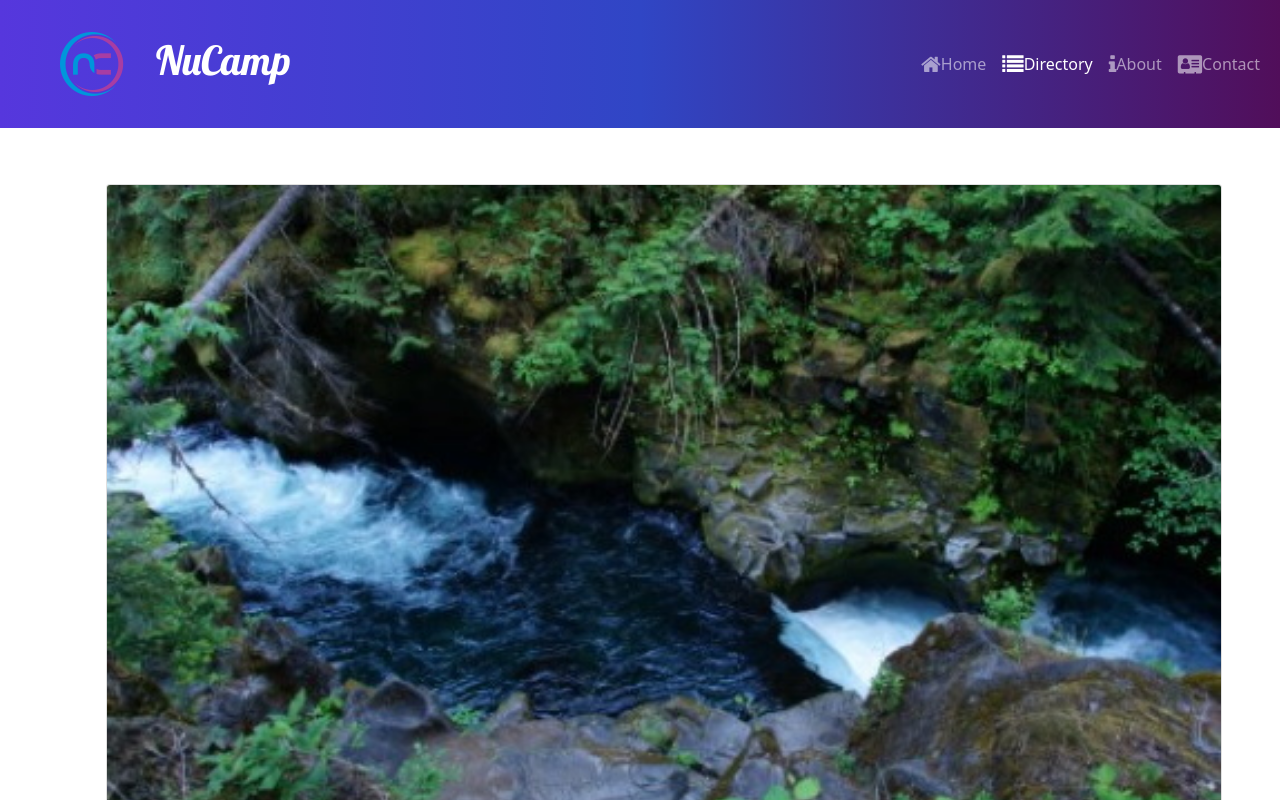
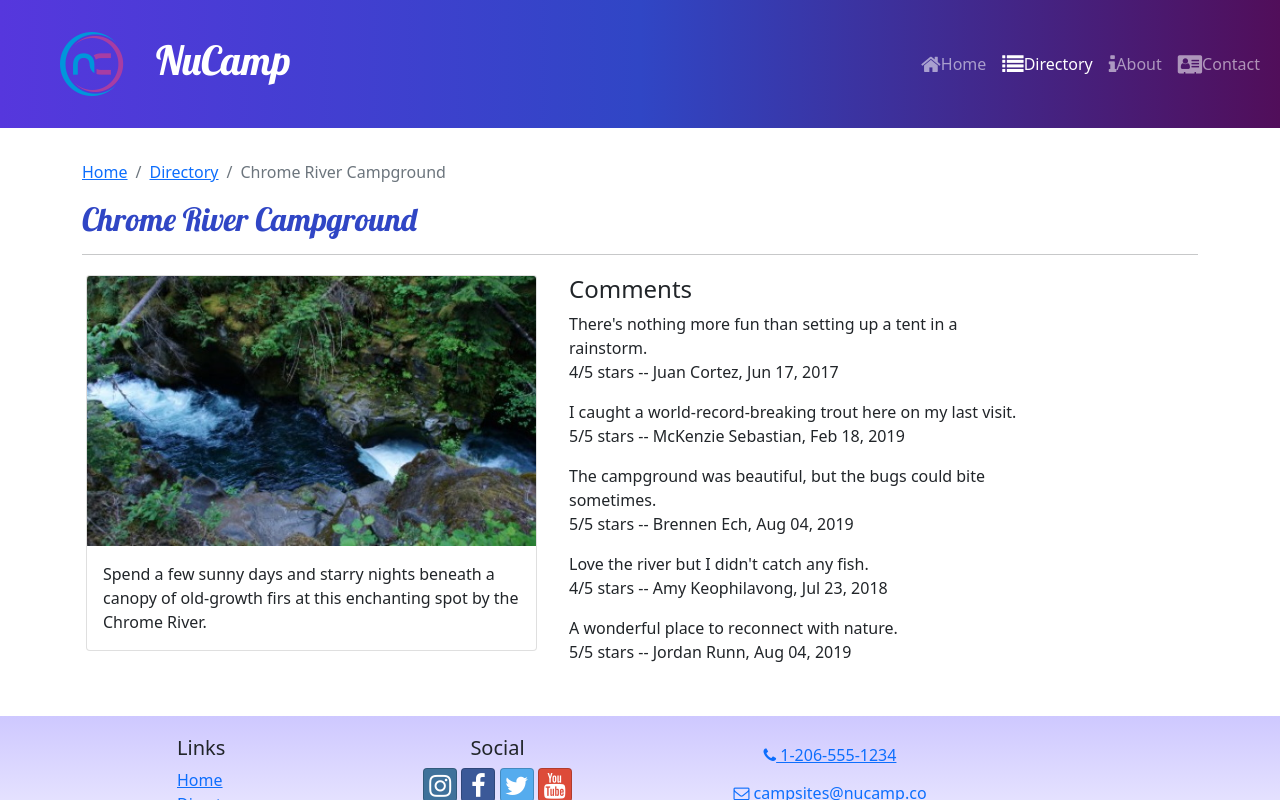
Before and after one commit to mGenerator/nuCampsite-React, a React (Create React App) app: page /directory/1 in a window 1280 px wide. Shown: the top 800 px of the page. Built offline with nearby package versions, Linux system fonts and the light colour scheme.

Commit message:
Breadcrumbs Subheader

```diff
--- /dev/null
+++ b/src/components/SubHeader.js
@@ -0,0 +1,26 @@
+import {Col,Row,Breadcrumb, BreadcrumbItem} from 'reactstrap';
+import {Link} from 'react-router-dom';
+const SubHeader=({current, detail})=>{
+  return (
+    <Row>
+      <Col>
+        <Breadcrumb>
+          <BreadcrumbItem>
+            <Link to='/'>Home</Link>
+          </BreadcrumbItem>
+          {detail && (
+            <BreadcrumbItem >
+              <Link to='/directory'>Directory</Link>
+            </BreadcrumbItem>
+          )}
+          <BreadcrumbItem active >
+            {current}
+          </BreadcrumbItem>
+        </Breadcrumb>
+        <h2>{current}</h2>
+        <hr />
+      </Col>
+    </Row>
+  )
+};
+export default SubHeader;
--- a/src/features/campsites/CampsiteDetail.js
+++ b/src/features/campsites/CampsiteDetail.js
@@ -3,7 +3,7 @@ import {Card, CardImg, CardText,CardBody,Col } from 'reactstrap';
 const CampsiteDetail = ({campsite})=>{
   const {image, name, description} = campsite;
   return (
-    <Col md='12' className='m-4' >
+    <Col md='5' className='m-1' >
       <Card>
         <CardImg top src={image} alt={name} />
         <CardBody>
--- /dev/null
+++ b/src/features/comments/Comment.js
@@ -0,0 +1,12 @@
+import { formatDate } from "../../utils/formatDate";
+const Comment = ({comment})=>{
+  const {text: commentText, rating, author, date } = comment;
+  return(
+    <p>
+      {commentText}
+      <br />
+      {rating}/5 stars -- {author}, {formatDate(date)}
+    </p>
+  )
+};
+export default Comment;
--- /dev/null
+++ b/src/features/comments/CommentsList.js
@@ -0,0 +1,28 @@
+import Comment from "./Comment";
+import {Col} from 'reactstrap';
+import { selectCommentsByCampsiteId } from "./commentsSlice";
+
+const CommentsList = ({campsiteId})=>{
+  const comments = selectCommentsByCampsiteId(campsiteId);
+  if (comments && comments.length > 0){
+
+    return(
+
+      <Col md='5' className='m-1'>
+        <h4>Comments</h4>
+        {comments.map((comment)=>{
+          return <Comment key={comment.id} comment={comment}/>
+        })}
+      </Col>
+    )
+  }
+    return(
+      <Col md='5' className='m-1'>
+        There are no comments for this page yet.
+      </Col>
+    )
+
+
+
+};
+export default CommentsList;
--- /dev/null
+++ b/src/features/comments/commentsSlice.js
@@ -0,0 +1,4 @@
+import { COMMENTS } from "../../app/shared/COMMENTS";
+export const selectCommentsByCampsiteId = (campsiteId)=>{
+  return COMMENTS.filter((comment)=>comment.campsiteId === parseInt(campsiteId))
+};
--- a/src/pages/CampsiteDetailPage.js
+++ b/src/pages/CampsiteDetailPage.js
@@ -2,15 +2,18 @@ import { Container, Row } from "reactstrap";
 import { useParams } from "react-router-dom";
 import { selectCampsiteById } from "../features/campsites/campsitesSlice";
 import CampsiteDetail from '../features/campsites/CampsiteDetail';
+import CommentsList from "../features/comments/CommentsList";
+import SubHeader from "../components/SubHeader";
 
 const CampsiteDetailPage = ()=>{
   const {campsiteId} = useParams();
   const campsite = selectCampsiteById(campsiteId);
   return(
     <Container>
+      <SubHeader current={campsite.name} detail={true} />
       <Row>
         <CampsiteDetail campsite={campsite} />
-        <CampsiteDetail campsite={campsite} />
+        <CommentsList campsiteId={campsiteId}/>
       </Row>
     </Container>
   )
--- a/src/pages/CampsitesDirectoryPage.js
+++ b/src/pages/CampsitesDirectoryPage.js
@@ -1,11 +1,11 @@
-
 import { Container } from "reactstrap";
-
+import SubHeader from "../components/SubHeader";
 import CampsitesList from "../features/campsites/CampsitesList";
 const CampsitesDirectoryPage =()=>{
 
   return (
     <Container>
+      <SubHeader current='Directory' />
       <CampsitesList />
     </Container>
   );
--- a/src/pages/HomePage.js
+++ b/src/pages/HomePage.js
@@ -1,8 +1,10 @@
 import DisplayList from "../features/display/DisplayList";
 import { Container } from "reactstrap";
-const HomePage=()=>{
+import SubHeader from "../components/SubHeader";
+const HomePage =()=>{
   return(
       <Container>
+        <SubHeader current='Home' />
        <DisplayList />
       </Container>
   )
--- /dev/null
+++ b/src/utils/formatDate.js
@@ -0,0 +1,8 @@
+//Intl.DateTimeFormat is a BUILT IN javascript class
+export const formatDate = (date)=>{
+  return new Intl.DateTimeFormat('en-US',{
+    year: 'numeric',
+    month: 'short',
+    day: '2-digit',
+  }).format(new Date(Date.parse(date)))
+};
```
